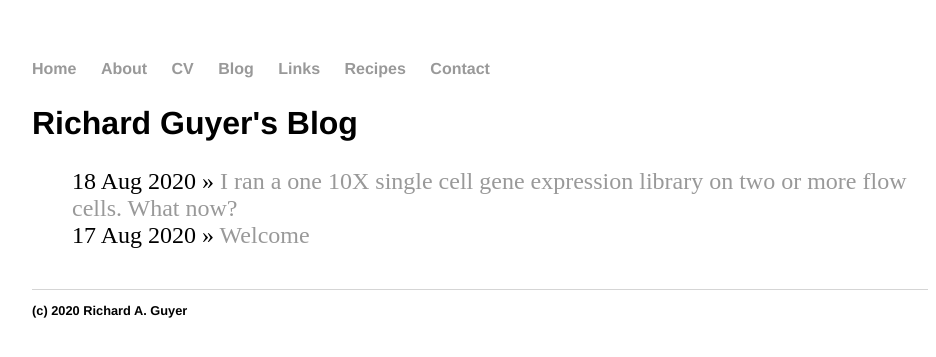
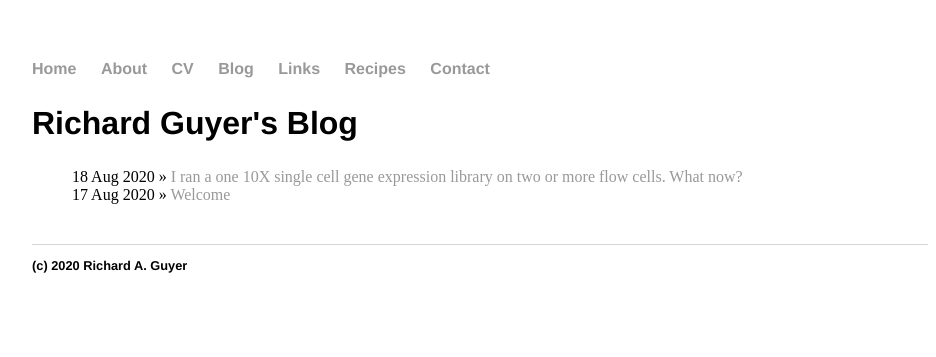
Before and after one commit to riguyer/riguyer.github.io, a Jekyll site: the page built from blog/index.html, in a window 1280 px wide. Shown: the top 357 px of the page, without its empty margins (160-1096 px from the left). Built offline with Jekyll 4.4.1, drawn with Linux system fonts in a browser that asks for light colours.

Commit message:
Update index.html

```diff
--- a/blog/index.html
+++ b/blog/index.html
@@ -6,6 +6,6 @@ title: Richard Guyer's Blog
 
 	<ul class="posts">
 	  {% for post in site.posts %}
-	    <li><span>{{ post.date | date_to_string }}</span> » <a href="{{ post.url }}" title="{{ post.title }}">{{ post.title }}</a></li>
+	    <li style="font-size:16px";><span>{{ post.date | date_to_string }}</span> » <a href="{{ post.url }}" title="{{ post.title }}">{{ post.title }}</a></li>
 	  {% endfor %}
 	</ul>
```
